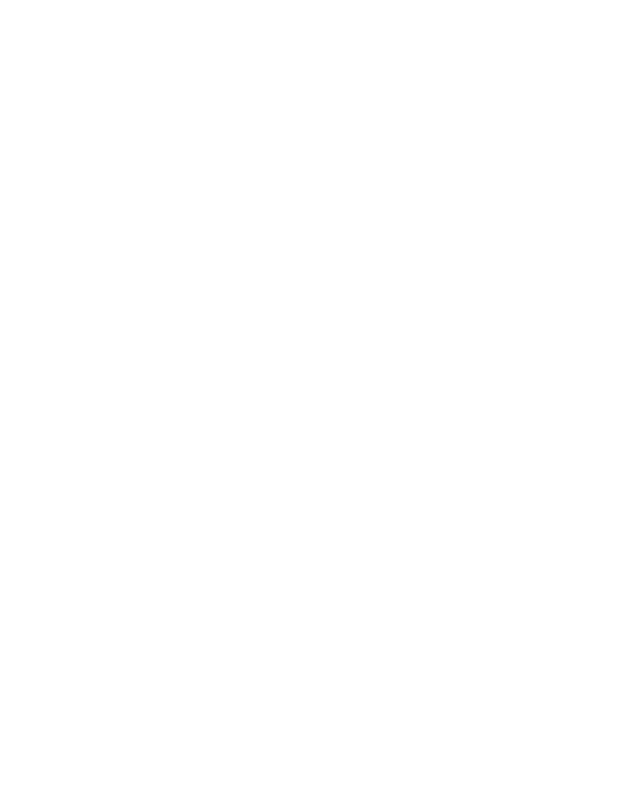
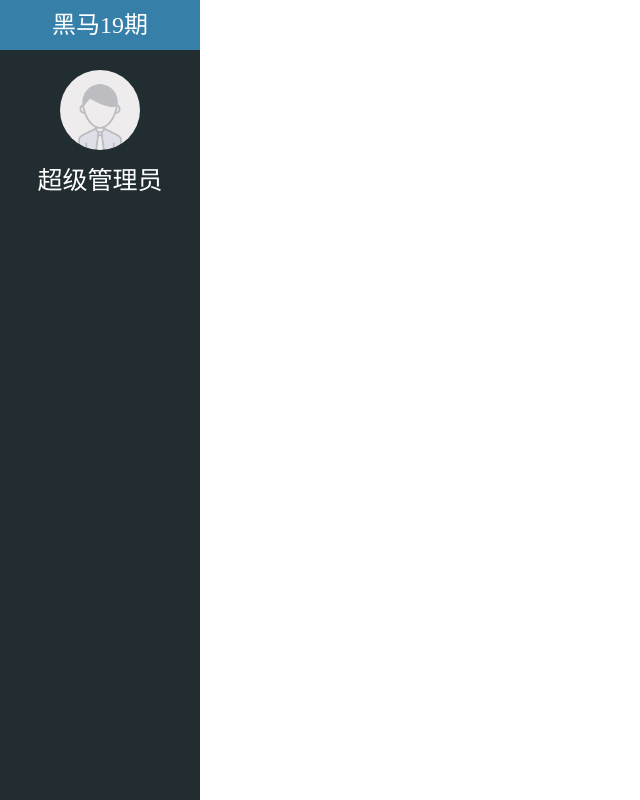
Before and after one commit to furuoyu/letao, a website: page public/admin/index.html in a window 1280 px wide. Shown: the whole page, without its empty margins (0-640 px from the left). Drawn offline with Linux system fonts and the light colour scheme.

Commit message:
登录功能

```diff
--- a/public/admin/index.html
+++ b/public/admin/index.html
@@ -8,8 +8,15 @@
   <link rel="stylesheet" href="./css/index.css">
 </head>
 <body>
-  <div class="nav-lefr">
-
+  <div class="nav-left">
+    <div class="nav-top">
+      <a href="javascript:;">黑马19期</a>
+    </div>
+    <div class="user-img">
+      <img src="../manage/images/default.png" alt="">
+    </div>
+    <span class="superperson">超级管理员</span>
+    <ul ></ul>
   </div>
   <div class="content"></div>
 </body>
--- a/public/admin/less/index.less
+++ b/public/admin/less/index.less
@@ -1,8 +1,44 @@
+*{
+  padding: 0;
+  margin: 0;
+  list-style: none;
+}
+
+a{
+  text-decoration : none;
+}
+
 .nav-left{
   width: 200px;
-  height: 100px;
+  height: 100%;
   position: fixed;
   background-color: #222D32;
   top:0;
   left: 0;
+  text-align: center;
+  .nav-top{
+    height: 50px;
+    line-height: 50px;
+    font-size: 24px;
+    background-color: #367FA9;
+    text-align: center;
+    color: #fff;
+    a {
+      color:#fff;
+    }
+  }
+  .user-img{
+
+    img {
+      display: block;
+      width: 80px;
+      height: 80px;
+      border-radius: 50%;
+      margin:20px auto 10px;
+    }
+  }
+  .superperson{
+    color: #fff;
+    font-size: 25px;
+  }
 }
```
Also changed, not shown: public/admin/js/login.js (+9 -1 lines), public/admin/css/index.css.
